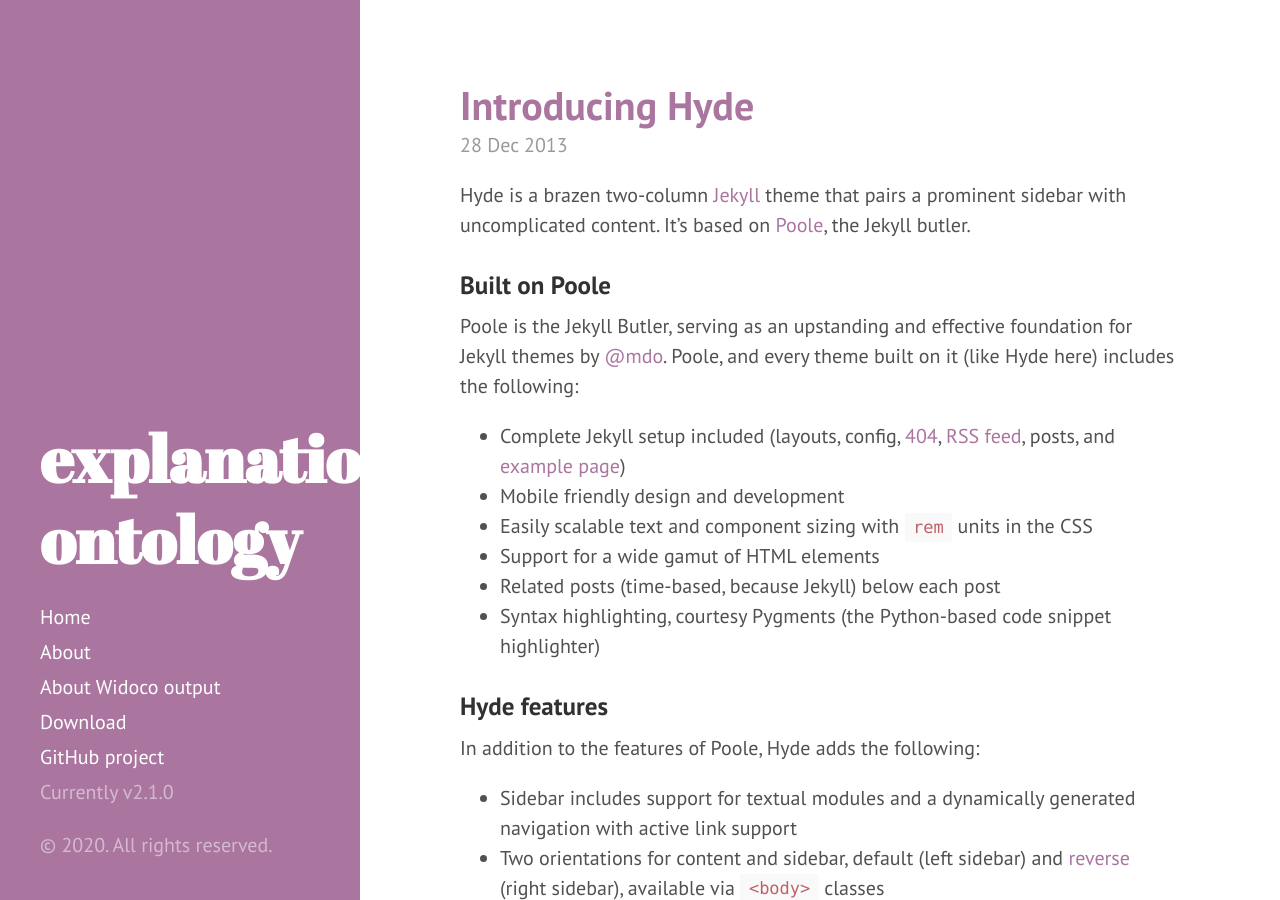
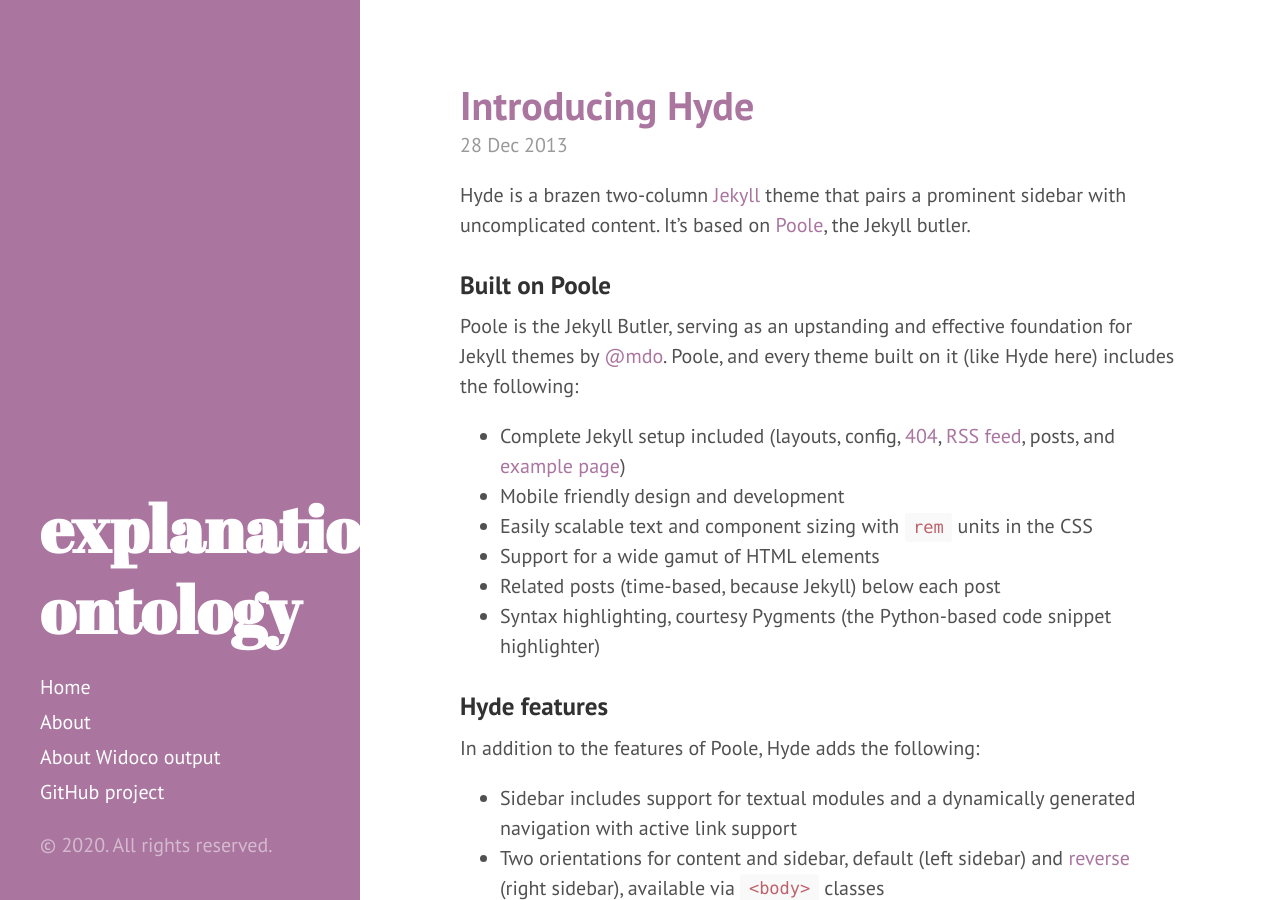
Before and after one commit to tetherless-world/explanation-ontology, a Jekyll site: the page built from index.html, in a window 1280 px wide and 900 px high. Built offline with Jekyll 4.4.1, drawn with Linux system fonts in a browser that asks for light colours; Markdown is read by kramdown in place of the engine named in the settings; the list of posts is cut into pages by our own code.

```diff
--- a/_includes/sidebar.html
+++ b/_includes/sidebar.html
@@ -26,9 +26,9 @@
         {% endif %}
       {% endfor %}
 
-      <a class="sidebar-nav-item" href="{{ site.github.repo }}/archive/v{{ site.version }}.zip">Download</a>
+      <!--<a class="sidebar-nav-item" href="{{ site.github.repo }}/archive/v{{ site.version }}.zip">Download</a>-->
       <a class="sidebar-nav-item" href="{{ site.github.repo }}">GitHub project</a>
-      <span class="sidebar-nav-item">Currently v{{ site.version }}</span>
+      <!--<span class="sidebar-nav-item">Currently v{{ site.version }}</span>-->
     </nav>
 
     <p>&copy; {{ site.time | date: '%Y' }}. All rights reserved.</p>
```
